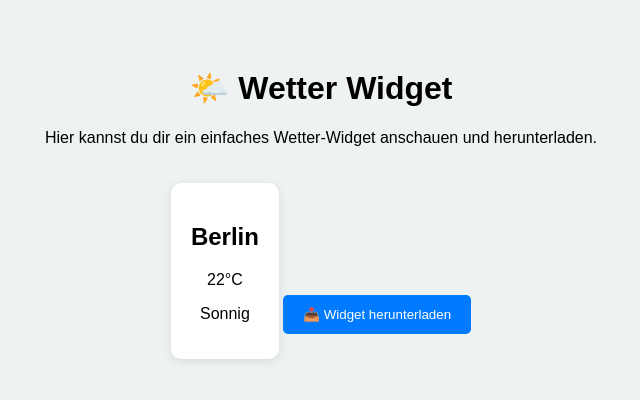
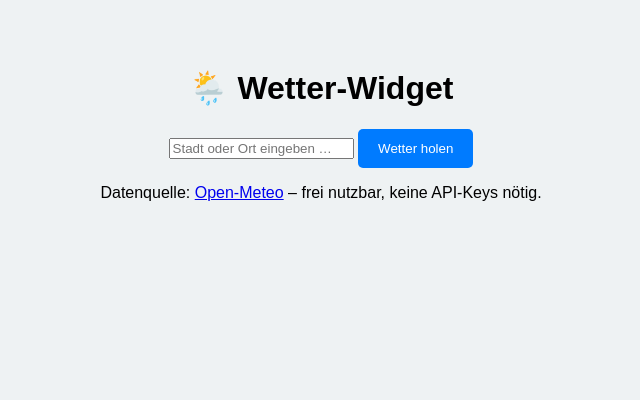
Before and after one commit to littleScratcher0911/macos-wetter-widget, a plain HTML site: page index.html in a window 1280 px wide. Shown: the whole page, without its empty margins (319-959 px from the left). Drawn offline with Linux system fonts and the light colour scheme.

Commit message:
Update für index.html

```diff
--- a/index.html
+++ b/index.html
@@ -2,17 +2,33 @@
 <html lang="de">
 <head>
   <meta charset="UTF-8">
-  <meta name="viewport" content="width=device-width, initial-scale=1">
-  <title>Wetter Widget</title>
+  <meta name="viewport" content="width=device-width,initial-scale=1">
+  <title>🌦️ Wetter-Widget</title>
   <link rel="stylesheet" href="style.css">
 </head>
 <body>
-  <h1>🌤️ Wetter Widget</h1>
-  <p>Hier kannst du dir ein einfaches Wetter-Widget anschauen und herunterladen.</p>
+  <main>
+    <h1>🌦️ Wetter-Widget</h1>
 
-  <div id="widget-container"></div>
+    <!-- Suchfeld -->
+    <form id="search-form" aria-label="Ort auswählen">
+      <input id="city-input"
+             type="text"
+             placeholder="Stadt oder Ort eingeben …"
+             autocomplete="off"
+             required>
+      <button type="submit">Wetter holen</button>
+    </form>
 
-  <button id="download-btn">📥 Widget herunterladen</button>
+    <!-- Anzeige-Container -->
+    <section id="widget" aria-live="polite"></section>
+
+    <!-- Code-Download -->
+    <button id="download-btn" hidden>📥 Widget-Code herunterladen</button>
+    <p class="hint">
+      Datenquelle: <a href="https://open-meteo.com" target="_blank" rel="noopener">Open-Meteo</a> – frei nutzbar, keine API-Keys nötig.
+    </p>
+  </main>
 
   <script src="widget.js"></script>
 </body>
```
